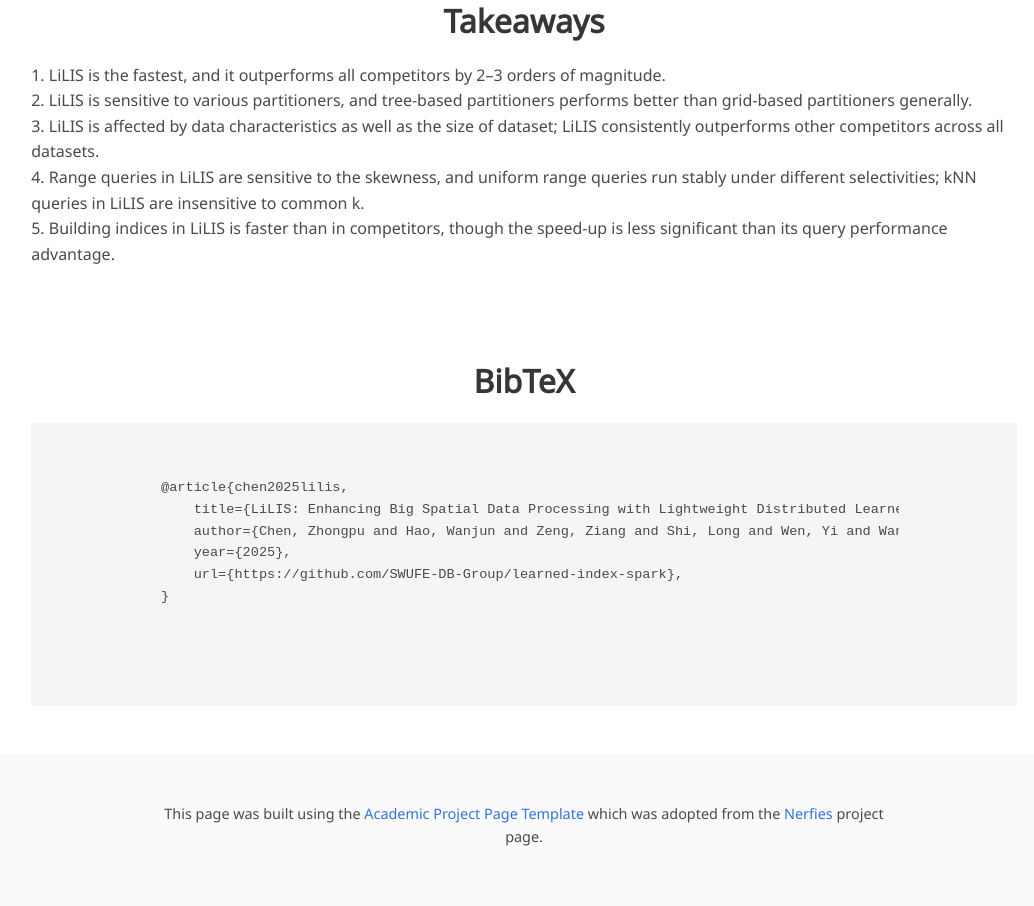
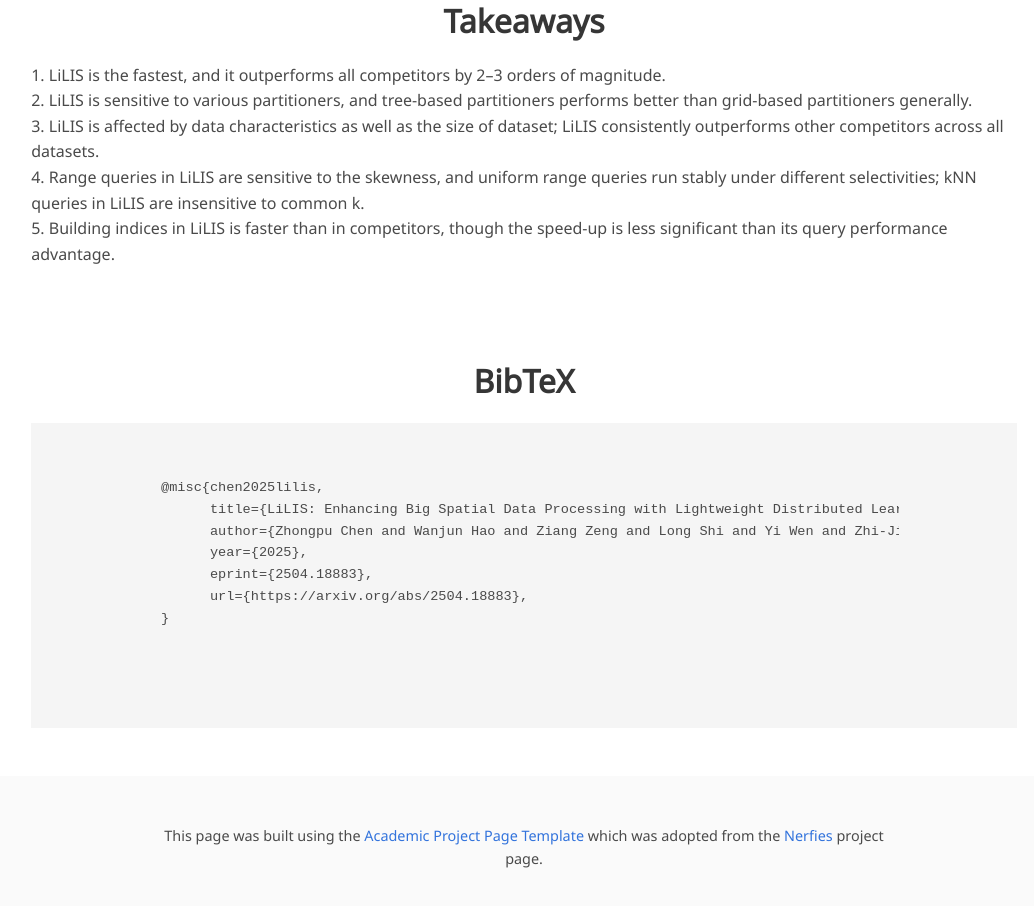
Before and after one commit to SWUFE-DB-Group/learned-index-spark, a plain HTML site: page docs/index.html in a window 1280 px wide. Shown: the part 3181-4087 px from the top of the page, without its empty margins (116-1150 px from the left). Drawn offline with nearby package versions, Linux system fonts and the light colour scheme; some icons are missing; a web font is replaced by a local one.

Commit message:
Update bib

```diff
--- a/docs/index.html
+++ b/docs/index.html
@@ -278,11 +278,12 @@ The efficient management of big spatial data is crucial for location-based servi
       <h2 class="title is-3">BibTeX</h2>
 <pre>
 <code>
-@article{chen2025lilis,
-    title={LiLIS: Enhancing Big Spatial Data Processing with Lightweight Distributed Learned Index},
-    author={Chen, Zhongpu and Hao, Wanjun and Zeng, Ziang and Shi, Long and Wen, Yi and Wang, Zhi-Jie and Zhao, Yu},
-    year={2025},
-    url={https://github.com/SWUFE-DB-Group/learned-index-spark},
+@misc{chen2025lilis,
+      title={LiLIS: Enhancing Big Spatial Data Processing with Lightweight Distributed Learned Index},
+      author={Zhongpu Chen and Wanjun Hao and Ziang Zeng and Long Shi and Yi Wen and Zhi-Jie Wang and Yu Zhao},
+      year={2025},
+      eprint={2504.18883},
+      url={https://arxiv.org/abs/2504.18883},
 }
       </code>
   </pre>
```
